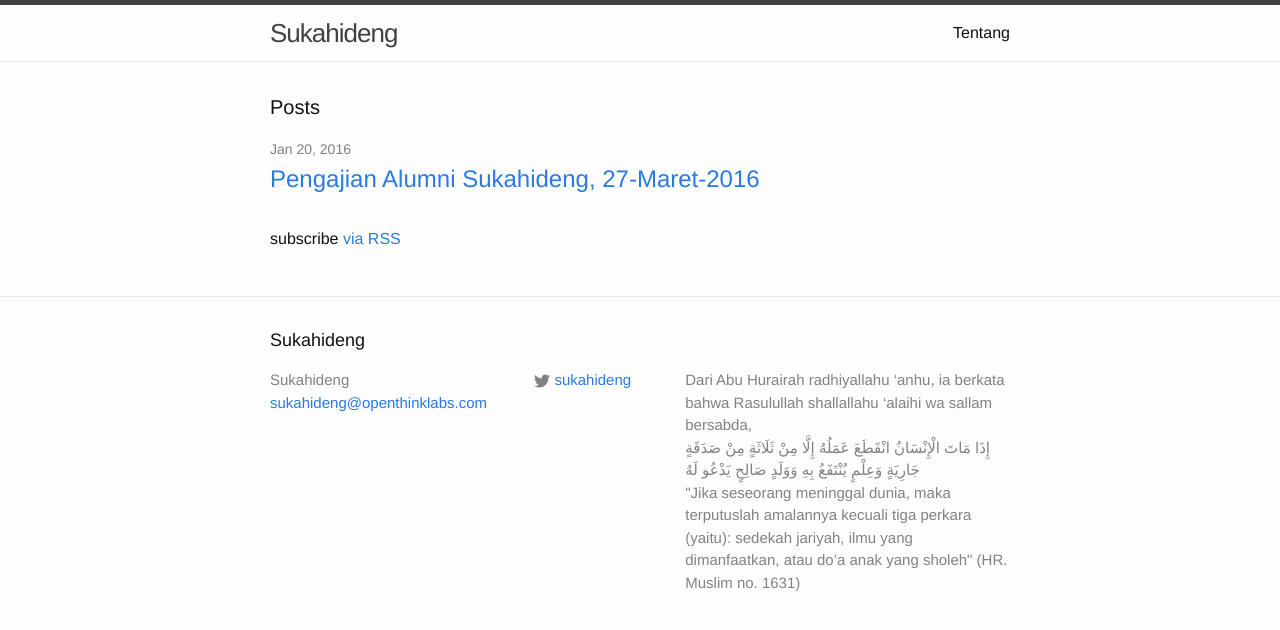
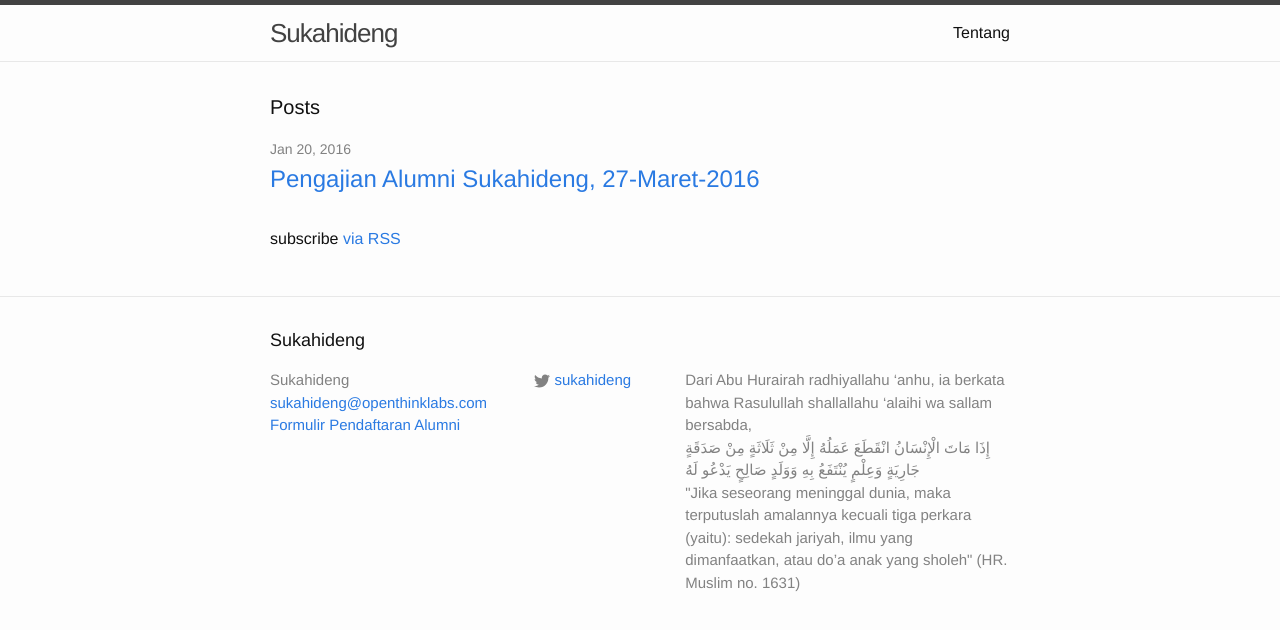
Before and after one commit to OpenThink-Labs/Sukahideng, a Jekyll site: the page built from index.html, in a window 1280 px wide. Shown: the top 630 px of the page. Built offline with Jekyll 4.4.1, drawn with Linux system fonts in a browser that asks for light colours.

Commit message:
Ditambah formulis pendaftaran online

```diff
--- a/_config.yml
+++ b/_config.yml
@@ -8,6 +8,7 @@
 # Site settings
 title: Sukahideng
 email: sukahideng@openthinklabs.com
+formulir_pendaftaran: http://sukahideng.openthinklabs.com/alumni/index.php/anggota/insert_anggota_publik
 description: > # this means to ignore newlines until "baseurl:"
   Dari Abu Hurairah radhiyallahu ‘anhu, ia berkata bahwa Rasulullah shallallahu ‘alaihi wa sallam bersabda,<br/>
     إِذَا مَاتَ الْإِنْسَانُ انْقَطَعَ عَمَلُهُ إِلَّا مِنْ ثَلَاثَةٍ مِنْ صَدَقَةٍ جَارِيَةٍ وَعِلْمٍ يُنْتَفَعُ بِهِ وَوَلَدٍ صَالِحٍ يَدْعُو لَهُ
--- a/_includes/footer.html
+++ b/_includes/footer.html
@@ -9,6 +9,7 @@
         <ul class="contact-list">
           <li>{{ site.title }}</li>
           <li><a href="mailto:{{ site.email }}">{{ site.email }}</a></li>
+          <li><a href="{{ site.formulir_pendaftaran }}" target="_blank">Formulir Pendaftaran Alumni</a></li>
         </ul>
       </div>
 
```
